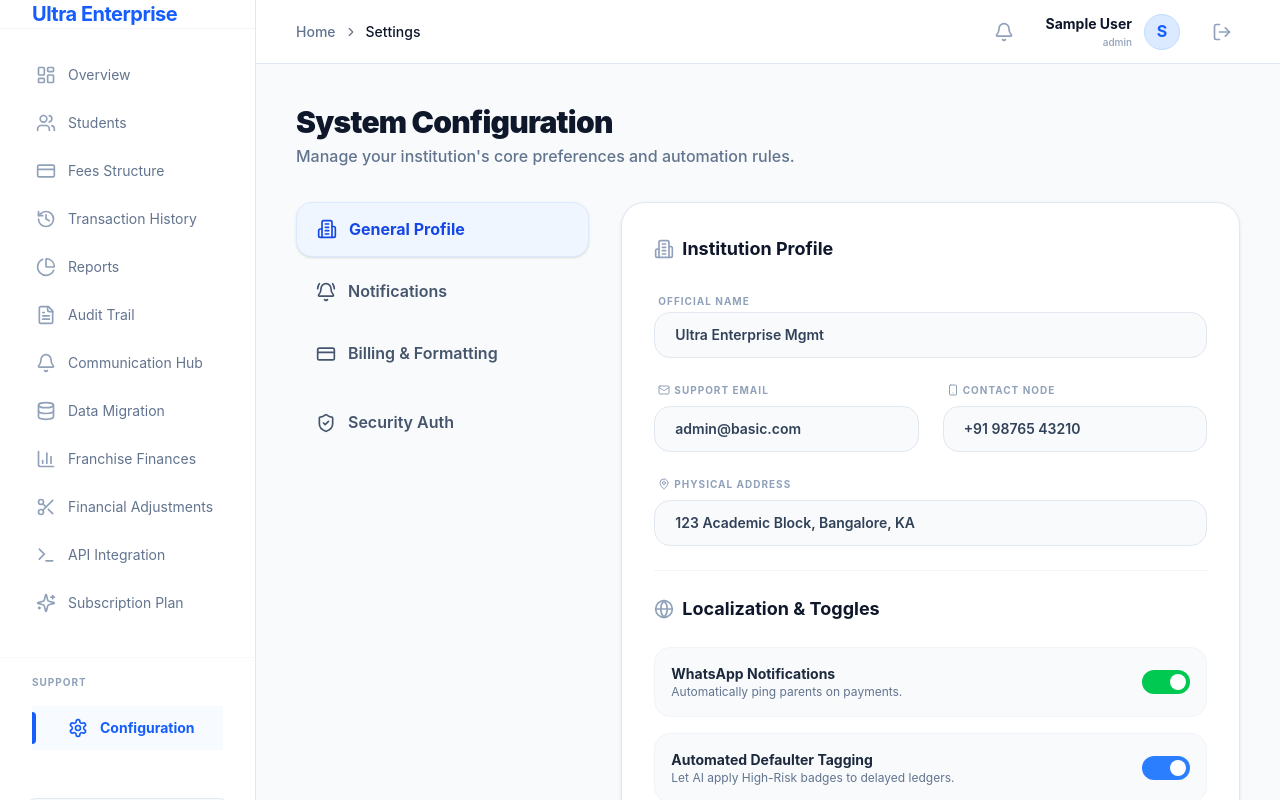
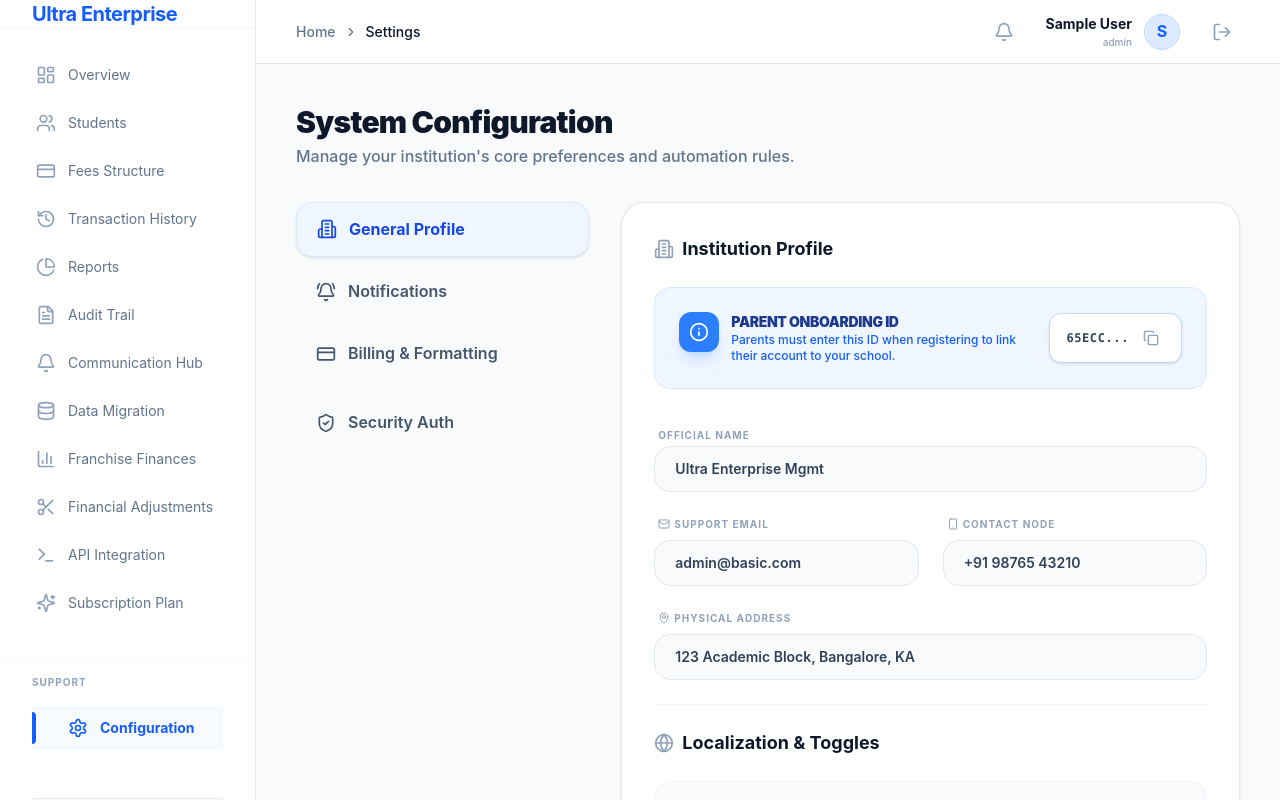
Before and after one commit to Shreya-3110/ultra-enterprise-management, a React (Vite) app in the folder frontend/: page /settings in a window 1280 px wide. Built offline with nearby package versions, Linux system fonts and the light colour scheme; sample sign-in values are in the browser's storage.

Commit message:
feat: add shareable school id to settings for parent onboarding

```diff
--- a/frontend/src/pages/Settings.jsx
+++ b/frontend/src/pages/Settings.jsx
@@ -9,7 +9,9 @@ import {
   Smartphone,
   BellRing,
   ShieldCheck,
-  CreditCard
+  CreditCard,
+  Copy,
+  Info
 } from 'lucide-react';
 
 const Settings = () => {
@@ -79,6 +81,33 @@ const Settings = () => {
                <h3 className="text-lg font-bold text-slate-900 mb-6 flex items-center gap-2">
                   <Building2 size={20} className="text-slate-400" /> Institution Profile
                </h3>
+
+               {/* School ID Onboarding Section */}
+               <div className="mb-8 p-6 bg-blue-50 rounded-2xl border border-blue-100 flex flex-col md:flex-row items-center justify-between gap-4">
+                  <div className="flex items-start gap-3">
+                     <div className="w-10 h-10 rounded-xl bg-blue-500 text-white flex items-center justify-center shrink-0 shadow-lg shadow-blue-500/20">
+                        <Info size={20} />
+                     </div>
+                     <div>
+                        <p className="text-sm font-black text-blue-900 uppercase tracking-tight">Parent Onboarding ID</p>
+                        <p className="text-xs text-blue-600 font-medium max-w-sm">Parents must enter this ID when registering to link their account to your school.</p>
+                     </div>
+                  </div>
+                  <div className="flex items-center gap-2 bg-white px-4 py-2.5 rounded-xl border border-blue-200 shadow-sm w-full md:w-auto">
+                     <code className="text-xs font-black text-slate-700 tracking-wider uppercase select-all">{user?.schoolId || '65ecc...' }</code>
+                     <button
+                       type="button"
+                       onClick={() => {
+                         navigator.clipboard.writeText(user?.schoolId);
+                         alert('School ID copied! Share this with parents.');
+                       }}
+                       className="p-1.5 hover:bg-slate-50 text-slate-400 hover:text-blue-600 transition-colors rounded-lg"
+                       title="Copy ID"
+                     >
+                        <Copy size={16} />
+                     </button>
+                  </div>
+               </div>
 
                <form onSubmit={handleSave} className="space-y-6">
                   <div className="space-y-2">
```
